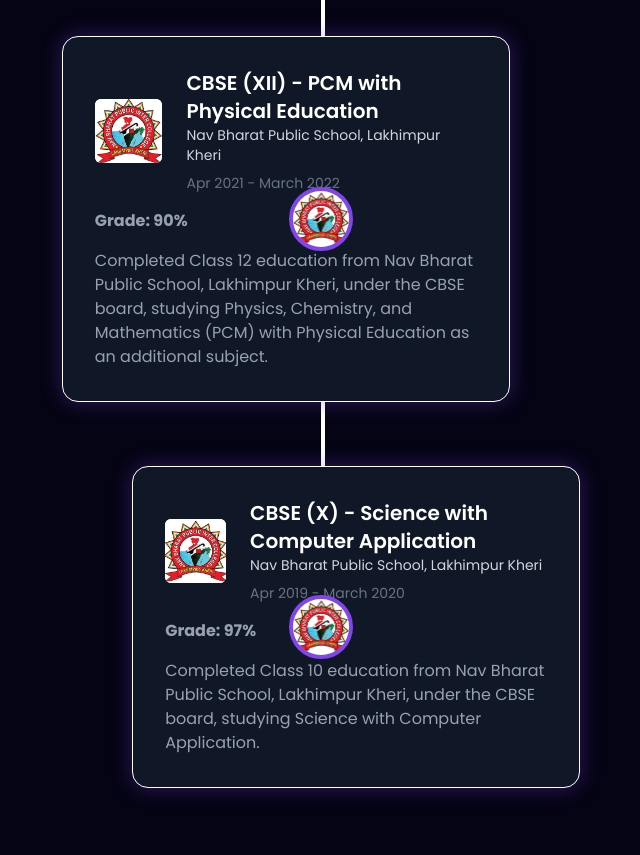
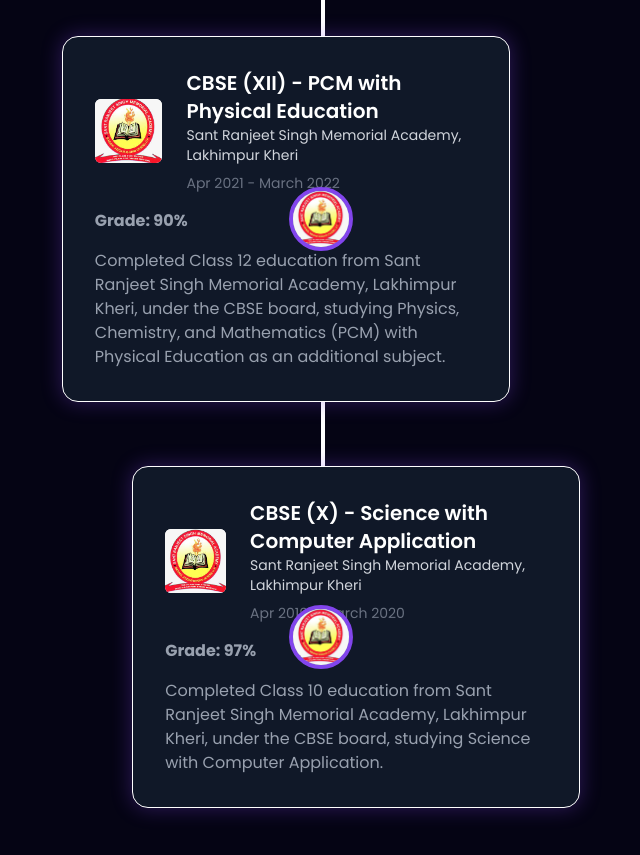
Before and after one commit to Akhil-byte-code/portfolio, a React (Vite) app: page / in a window 1280 px wide. Shown: the part 6420-7275 px from the top of the page, without its empty margins (319-959 px from the left). Built offline with nearby package versions, Linux system fonts and the light colour scheme.

Commit message:
Update constant.js and related assets

```diff
--- a/src/constant.js
+++ b/src/constant.js
@@ -203,20 +203,20 @@
     {
         id: 2,
         img: vpsLogo,
-        school: "Nav Bharat Public School, Lakhimpur Kheri",
+        school: "Sant Ranjeet Singh Memorial Academy, Lakhimpur Kheri",
         date: "Apr 2021 - March 2022",
         grade: "90%",
-        desc: "Completed Class 12 education from Nav Bharat Public School, Lakhimpur Kheri, under the CBSE board, studying Physics, Chemistry, and Mathematics (PCM) with Physical Education as an additional subject.",
+        desc: "Completed Class 12 education from Sant Ranjeet Singh Memorial Academy, Lakhimpur Kheri, under the CBSE board, studying Physics, Chemistry, and Mathematics (PCM) with Physical Education as an additional subject.",
         degree: "CBSE (XII) - PCM with Physical Education",
     },
 
     {
         id: 3,
         img: vpsLogo,
-        school: "Nav Bharat Public School, Lakhimpur Kheri",
+        school: "Sant Ranjeet Singh Memorial Academy, Lakhimpur Kheri",
         date: "Apr 2019 - March 2020",
         grade: "97%",
-        desc: "Completed Class 10 education from Nav Bharat Public School, Lakhimpur Kheri, under the CBSE board, studying Science with Computer Application.",
+        desc: "Completed Class 10 education from Sant Ranjeet Singh Memorial Academy, Lakhimpur Kheri, under the CBSE board, studying Science with Computer Application.",
         degree: "CBSE (X) - Science with Computer Application",
     },
 ];
```
Also changed, not shown: src/assets/education_logo/vps_logo.jpeg.
